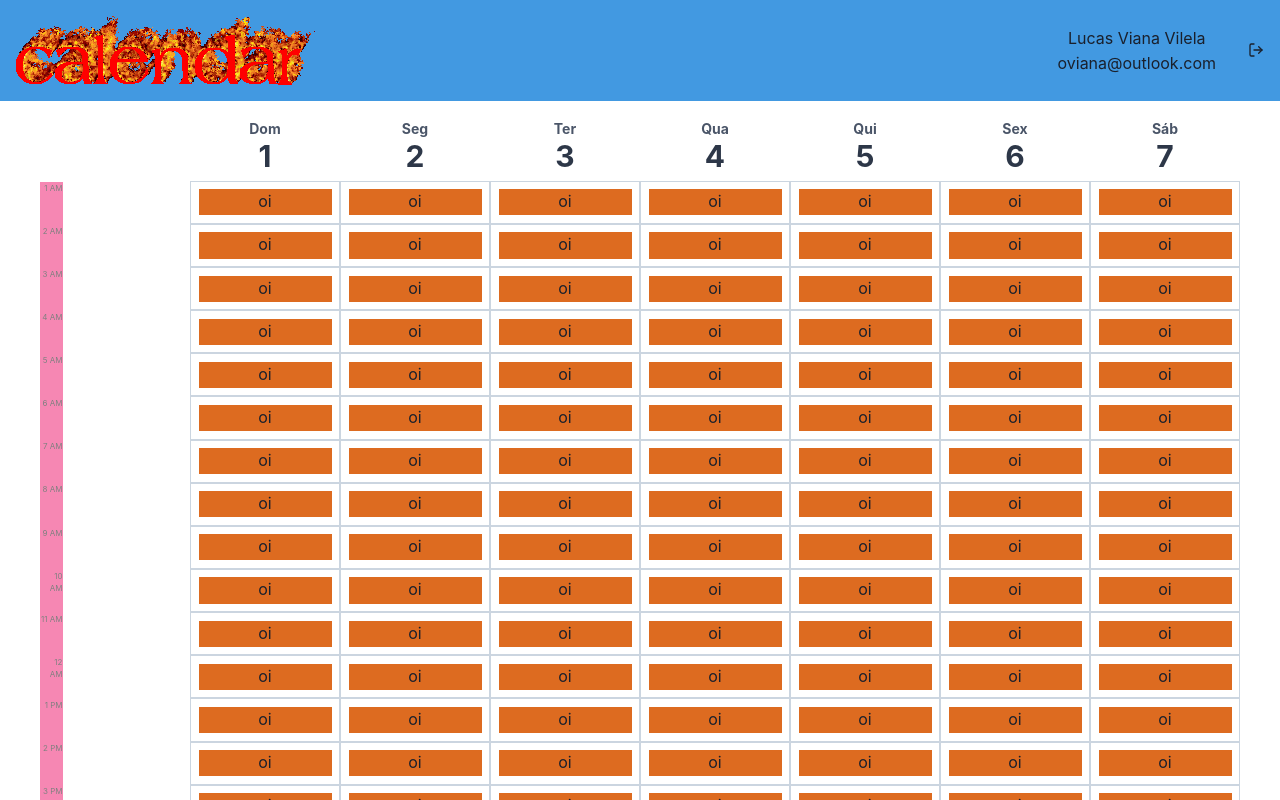
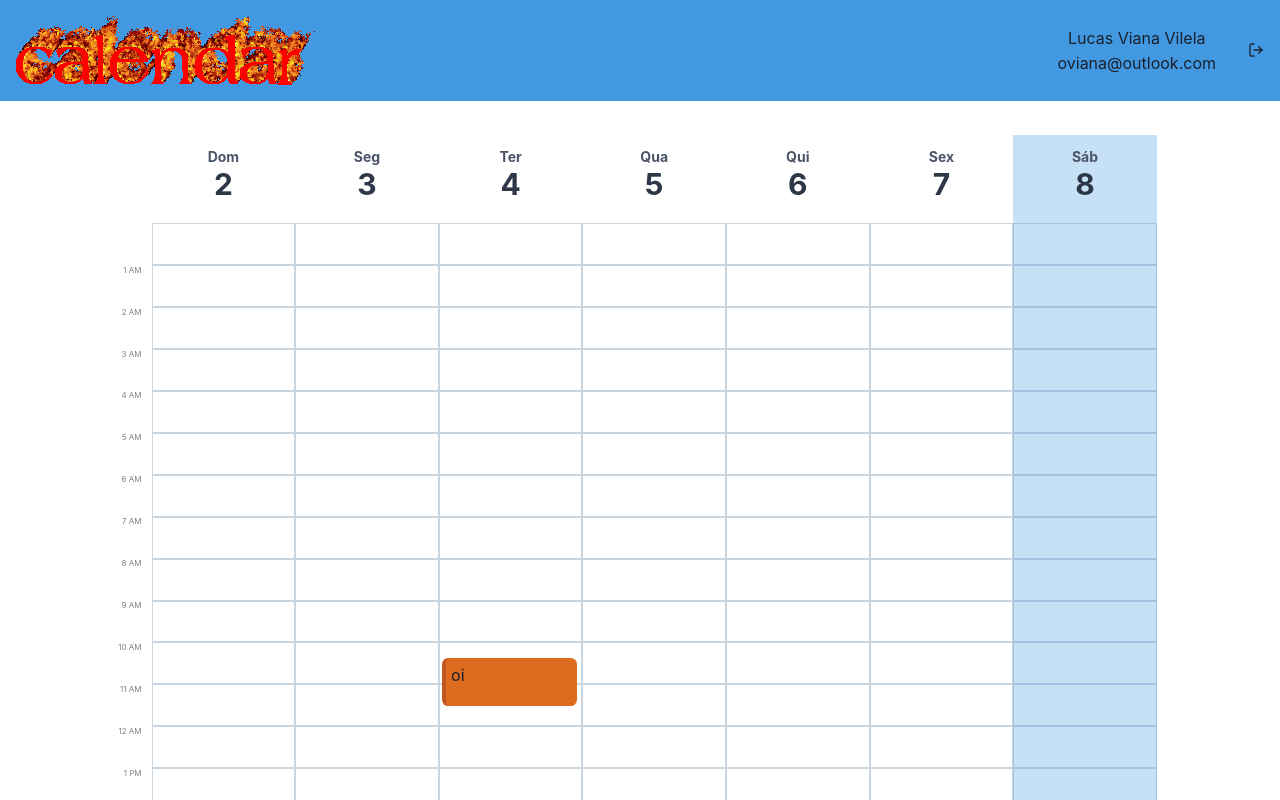
Before and after one commit to lucasvianav/calendar, a React (Create React App) app in the folder front-end/: page / in a window 1280 px wide. Shown: the top 800 px of the page. Built offline with nearby package versions, Linux system fonts and the light colour scheme.

Commit message:
frontend - including components into calendar-week screen

```diff
--- a/front-end/src/components/calendar-week.js
+++ b/front-end/src/components/calendar-week.js
@@ -1,41 +1,38 @@
-import { Box, Flex, Grid, GridItem, Text, Heading } from '@chakra-ui/layout'
+import { Flex, Grid } from '@chakra-ui/layout'
 import React from 'react'
+import CalendarDates from './calendar-dates'
+import CalendarEvent from './calendar-event'
+import CalendarGrid from './calendar-grid'
+import CalendarTimes from './calendar-times'
+import CalendarTodayHighlight from './calendar-today-highlight'
 
 const minutesInDay = 60*24
-const weekdays = ['Dom', 'Seg', 'Ter', 'Qua', 'Qui', 'Sex', 'Sáb']
 
 class CalendarWeek extends React.Component {
+    constructor(props){
+        super(props)
+
+        const sunday = new Date()
+        while(sunday.getDay() > 0){ sunday.setDate(sunday.getDate()-1) }
+
+        this.state = { sunday }
+    }
+
     render = () => (
-        <Flex justify='center'>
-            <Grid templateRows={`repeat(${minutesInDay+1}, 1fr)`} templateColumns='repeat(8, 1fr)' p={[0, 2, 0, 2]} w='95%' h='1111px' gap={0}>
-                {
-                    Array.from({length: 23}, (_, i) => (
-                        <GridItem rowSpan={60} colSpan={1} rowStart={i*60+3} colStart={1} w='15%' bg='pink.300' mr='0px'>
-                            <Text textAlign='right' fontSize='6pt' color='grey' w='100%' h='100%'>
-                                {i < 12 ? (i+1).toString() + ' AM' : (i-11).toString() + ' PM'}
-                            </Text>
-                        </GridItem>
-                    ))
-                }
+        <Flex justify='center' mr='9%' my='2%'>
+            <Grid templateRows={`repeat(${minutesInDay+1}, 1fr)`} templateColumns='repeat(8, 1fr)' p={[0, 2, 0, 2]} w='100%' h='1111px' gap={0}>
+                {/* sets up calendar grid (borders) */}
+                <CalendarGrid/>
 
-                {
-                    weekdays.map((day, i) => (
-                        <GridItem rowSpan={1} colSpan={1} rowStart={1} colStart={i%7+2} m='0px' mb='7px' bg="">
-                            <Heading as='h6' size='xs' color='gray.600' textAlign='center'>{day}</Heading>
-                            <Heading as='h3' size='lg' color='gray.700' textAlign='center'>{i+1}</Heading>
-                        </GridItem>
-                    ))
-                }
+                <CalendarTodayHighlight/>
 
-                {
-                    Array.from({length: 24*7}, (_, i) => (
-                        <GridItem rowSpan={60} colSpan={1} rowStart={parseInt(i/7)*60+2} colStart={i%7+2} m='0px' borderX='1px' borderY='1px' borderColor='gray.300' padding='5%' textAlign='center'>
-                            <Text backgroundColor="orange.500" w='100%' h='100%'>
-                                oi
-                            </Text>
-                        </GridItem>
-                    ))
-                }
+                {/* sets up calendar times */}
+                <CalendarTimes/>
+
+                {/* sets up calendar dates */}
+                <CalendarDates sunday={this.state.sunday}/>
+
+                <CalendarEvent startDate={'2021-05-04 10:19'} endDate={'2021-05-04 11:36'}/>
             </Grid>
         </Flex>
     )
```
